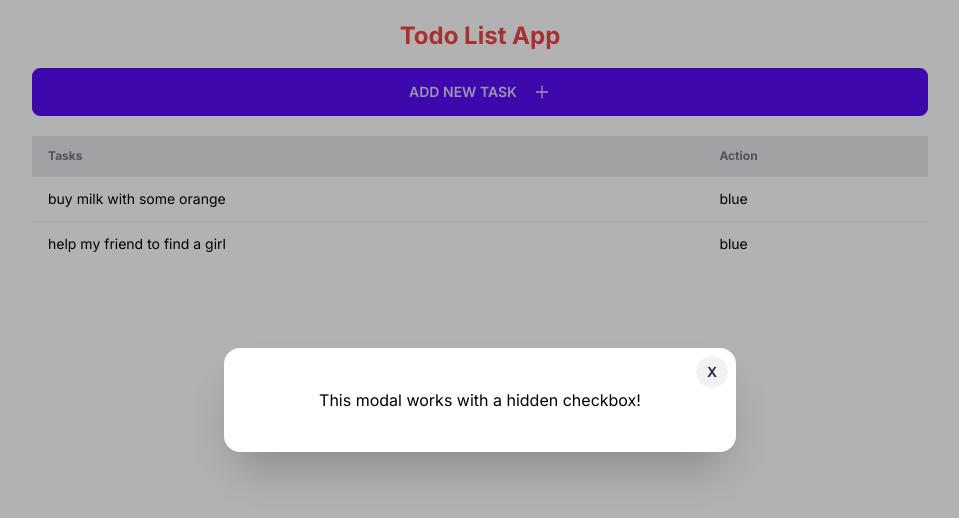
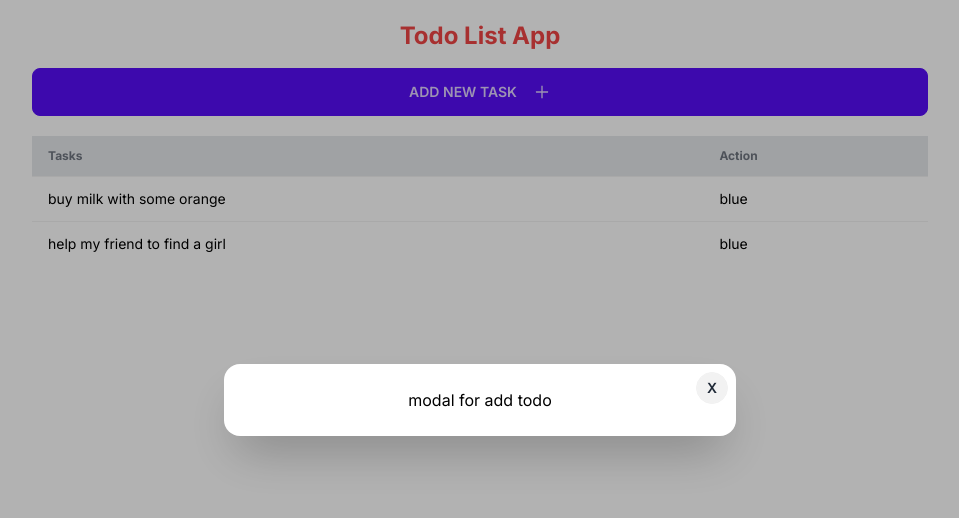
Before and after one commit to NimeshPiyumantha/Simple-To-Do_App, a Next.js app: page / in a window 1280 px wide. Both pictures are taken after a click on the button "ADD NEW TASK". Shown: the top 518 px of the page, without its empty margins (160-1119 px from the left). Built offline with nearby package versions, Linux system fonts and the light colour scheme; data requests are answered from the project's data file.

Commit message:
Update Content

```diff
--- a/src/components/AddTask.tsx
+++ b/src/components/AddTask.tsx
@@ -16,7 +16,9 @@
         Add New task <AiOutlinePlus className="ml-2" size={18} />
       </button>
 
-      <Modal modalOpen={modalOpen} setModalOpen={setModalOpen} />
+      <Modal modalOpen={modalOpen} setModalOpen={setModalOpen}>
+        modal for add todo
+      </Modal>
     </div>
   );
 };
--- a/src/components/Modal.tsx
+++ b/src/components/Modal.tsx
@@ -2,10 +2,11 @@
 
 interface ModalProps {
   modalOpen: boolean;
-  setModalOpen: (open: boolean) => void;
+  setModalOpen: (open: boolean) => boolean | void;
+  children:React.ReactNode
 }
 
-const Modal: React.FC<ModalProps> = ({ modalOpen, setModalOpen }) => {
+const Modal: React.FC<ModalProps> = ({ modalOpen, setModalOpen,children }) => {
   return (
     <div className={`modal ${modalOpen ? "modal-open" : ""}`}>
       <div className="modal-box relative">
@@ -15,7 +16,7 @@
         >
           x
         </label>
-        <p className="py-4">This modal works with a hidden checkbox!</p>
+        {children}
       </div>
     </div>
   );
```
